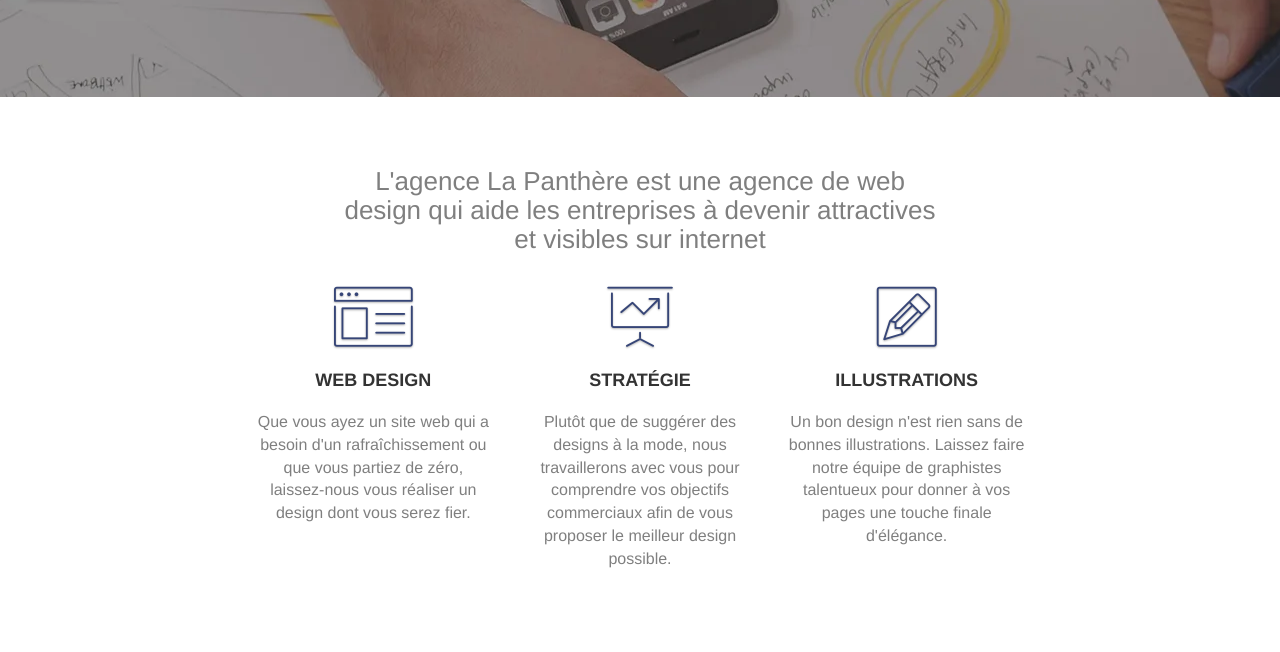
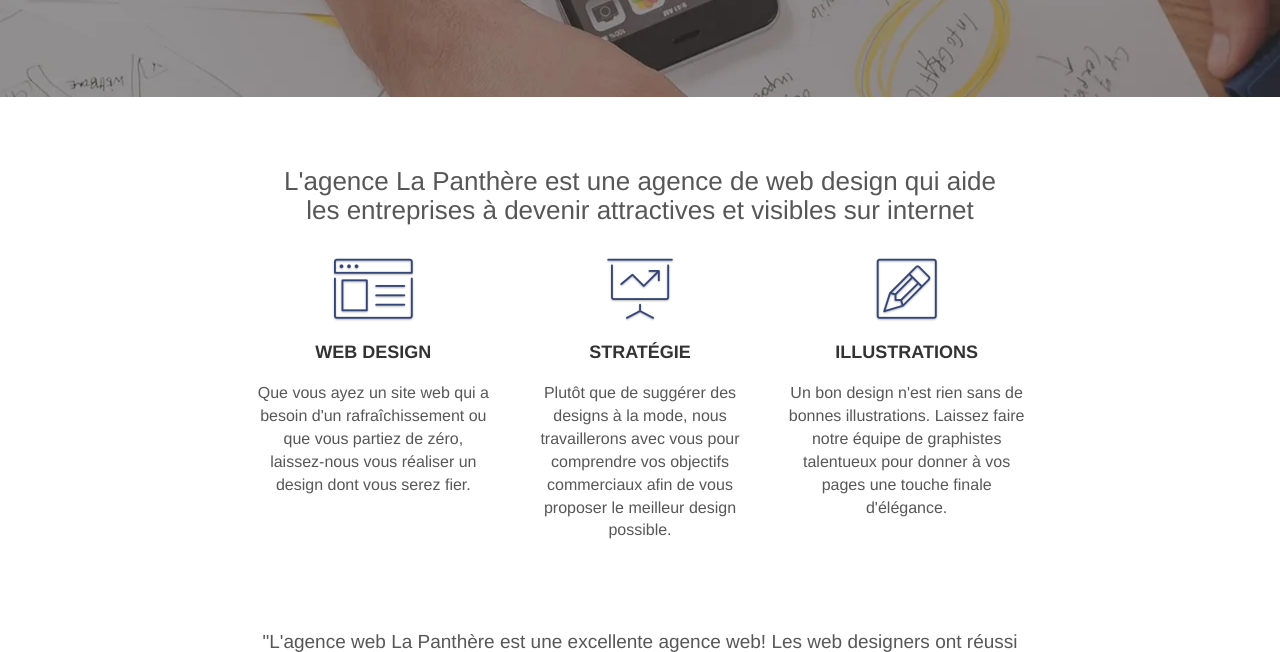
Before and after one commit to eugenio932/FinalPanthere, a plain HTML site: page index.html in a window 1280 px wide. Shown: the part 439-1091 px from the top of the page. Drawn offline with Linux system fonts and the light colour scheme.

Commit message:
changement

```diff
--- a/style.css
+++ b/style.css
@@ -680,10 +680,10 @@
 a {
   font-family: "helvetica";
   font-weight: 400;
-  /* color: #575757 !important; */
+  color: #575757 !important;
 }
 
-.container {
+a span .container {
   max-width: 1000px;
 }
 
```
